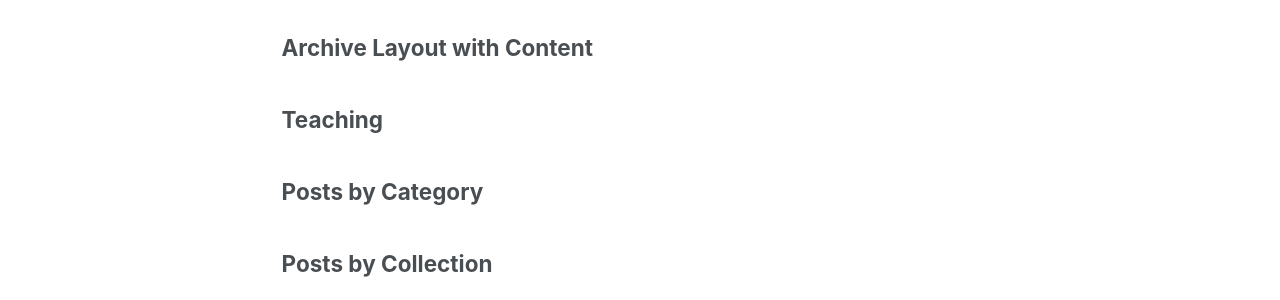
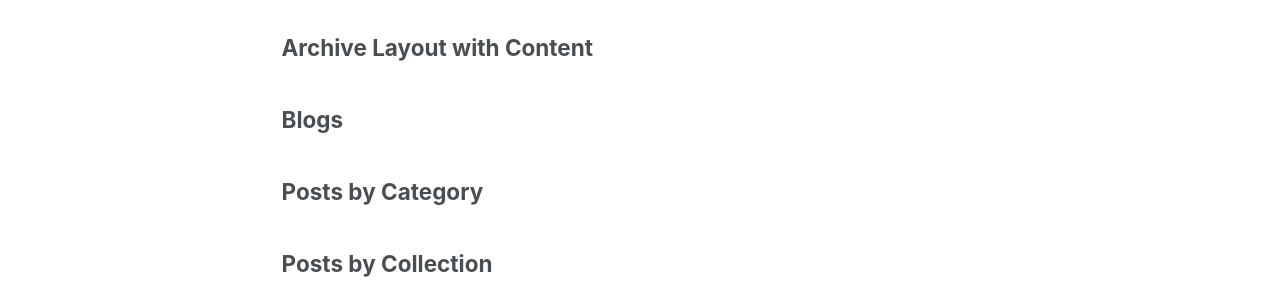
Before and after one commit to Chenghao-Wu/Chenghao-Wu.github.io, a Jekyll site: the page built from _pages/page-archive.html, in a window 1280 px wide. Shown: the part 391-691 px from the top of the page. Built offline with Jekyll 4.4.1, drawn with Linux system fonts in a browser that asks for light colours.

Commit message:
add blog

```diff
--- a/_pages/blogs.html
+++ b/_pages/blogs.html
@@ -1,12 +1,12 @@
 ---
 layout: archive
-title: "Teaching"
-permalink: /teaching/
+title: "Blogs"
+permalink: /blogs/
 author_profile: true
 ---
 
 {% include base_path %}
 
-{% for post in site.teaching reversed %}
+{% for post in site.blogs reversed %}
   {% include archive-single.html %}
 {% endfor %}
```
